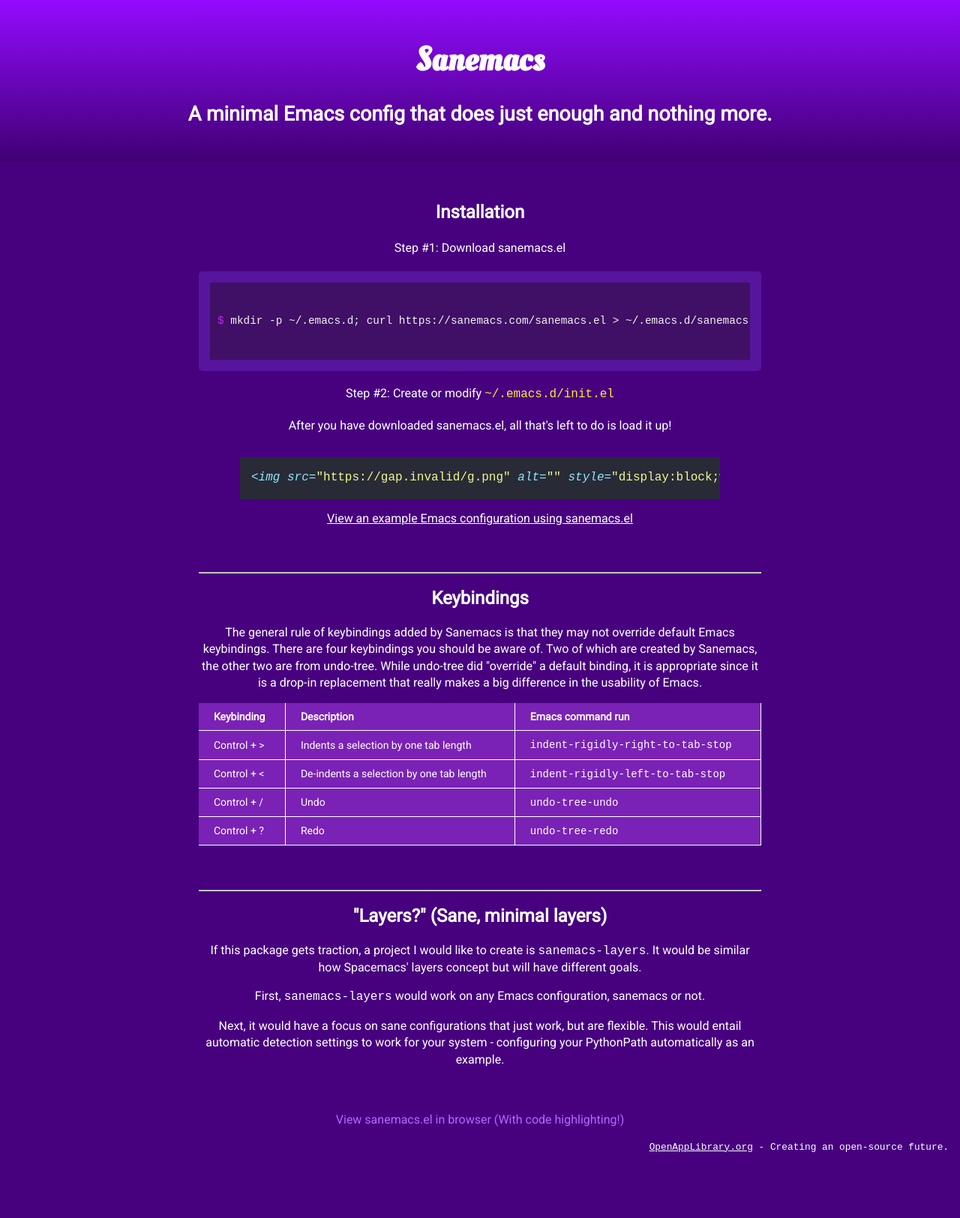
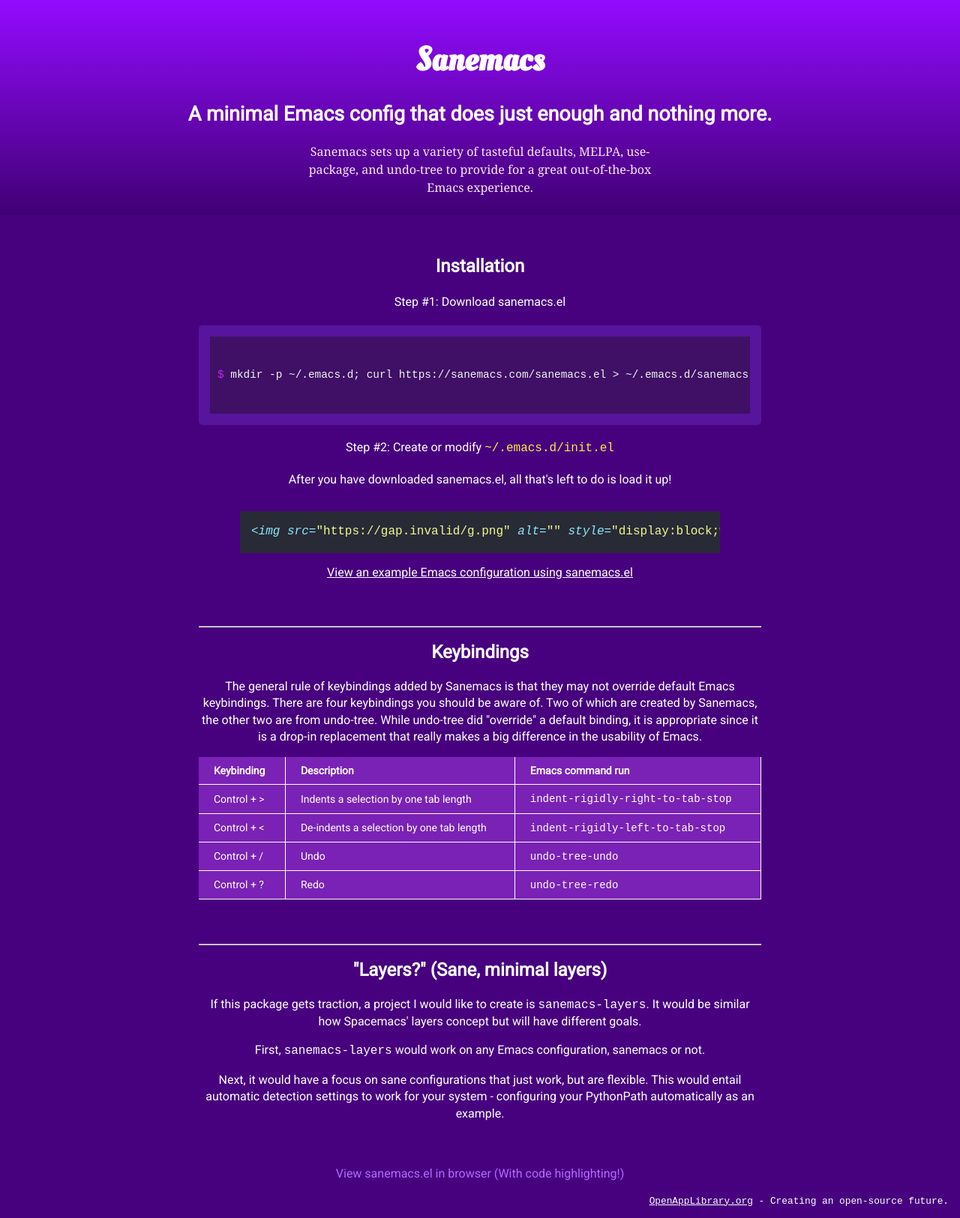
Before and after one commit to Open-App-Library/Sanemacs, a Jekyll site: the page built from index.html, in a window 1280 px wide. Shown: the whole page at 75% size. Built offline with Jekyll 4.4.1, drawn with Linux system fonts in a browser that asks for light colours; before the commit the page ends 1553 px from its top, so only the background shows below that.

Commit message:
Added description

```diff
--- a/css/main.sass
+++ b/css/main.sass
@@ -33,6 +33,14 @@
     user-select: none
   h2
     font-size: 1.2em
+  p
+    font-size: 16px
+    max-width: 500px
+    margin: 0 auto
+    padding: 0 5px
+    font-family: Georgia
+    line-height: 1.5
+    color: #fce5fc
 
 
 .page
--- a/index.html
+++ b/index.html
@@ -5,6 +5,7 @@
 <div class="header">
   <h1>{{site.title}}</h1>
   <h2>{{site.subtitle}}</h2>
+  <p>Sanemacs sets up a variety of tasteful defaults, MELPA, use-package, and undo-tree to provide for a great out-of-the-box Emacs experience.</p>
 </div>
 
 <div class="page">
```
